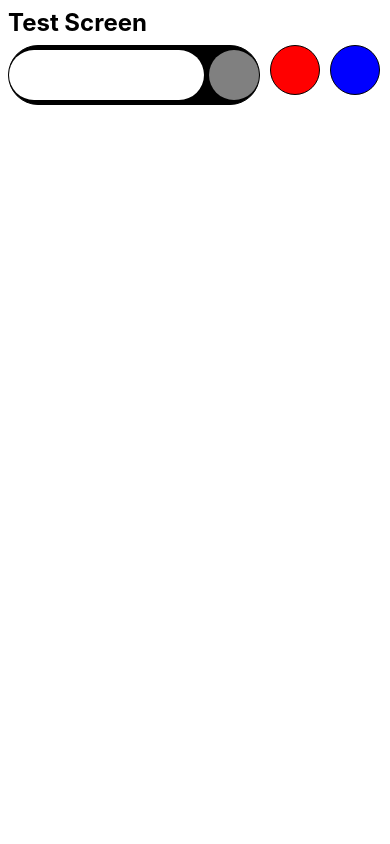
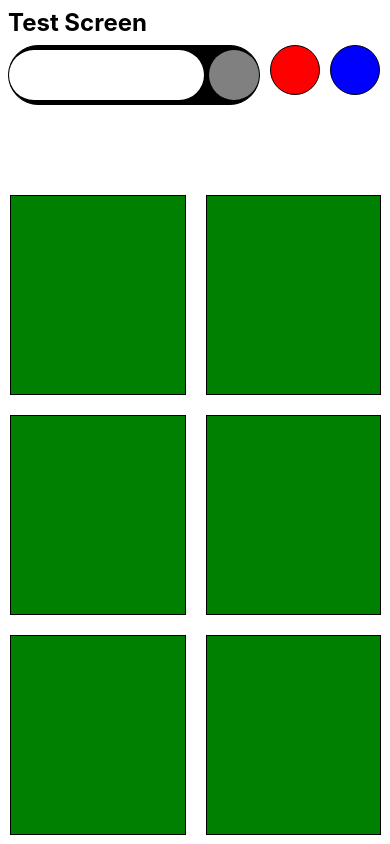
Before and after one commit to Kali-Venum/ReactNative01, a React Native app: screen / in a window 390 px wide. Shown: the top 844 px of the page. Built offline with nearby package versions, Linux system fonts and the light colour scheme.

Commit message:
working on the design.

```diff
--- a/screens/TestScreen.tsx
+++ b/screens/TestScreen.tsx
@@ -1,4 +1,4 @@
-import {StyleSheet, Text, TextInput, View} from 'react-native';
+import {FlatList, StyleSheet, Text, TextInput, View} from 'react-native';
 import React from 'react';
 
 export default function TestScreen() {
@@ -63,7 +63,23 @@ export default function TestScreen() {
             }}></View>
         </View>
 
-        <View></View>
+        <View style={{marginTop: 80}}>
+          <FlatList
+            // style={{flex: 1, justifyContent: 'center', alignItems: 'center'}}
+            data={[1, 2, 3, 4, 5, 6, 7, 8, 9, 10, 11, 12, 6, 2, 4, 5, 67, 67]}
+            numColumns={2}
+            renderItem={({item}) => (
+              <View
+                style={{
+                  width: '45%',
+                  height: 200,
+                  backgroundColor: 'green',
+                  borderWidth: 1,
+                  margin: 10,
+                }}></View>
+            )}
+          />
+        </View>
       </View>
     </View>
   );
```
